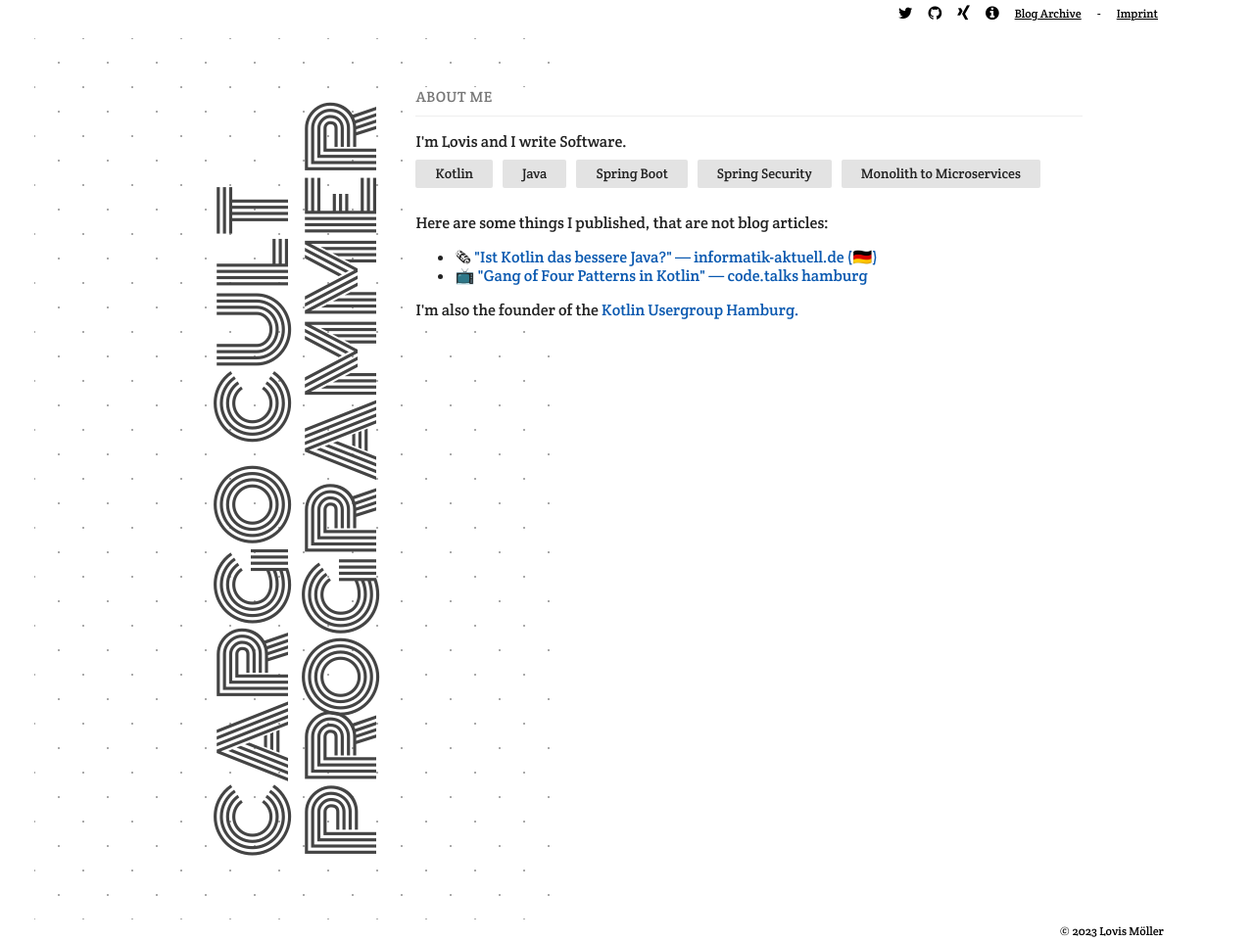
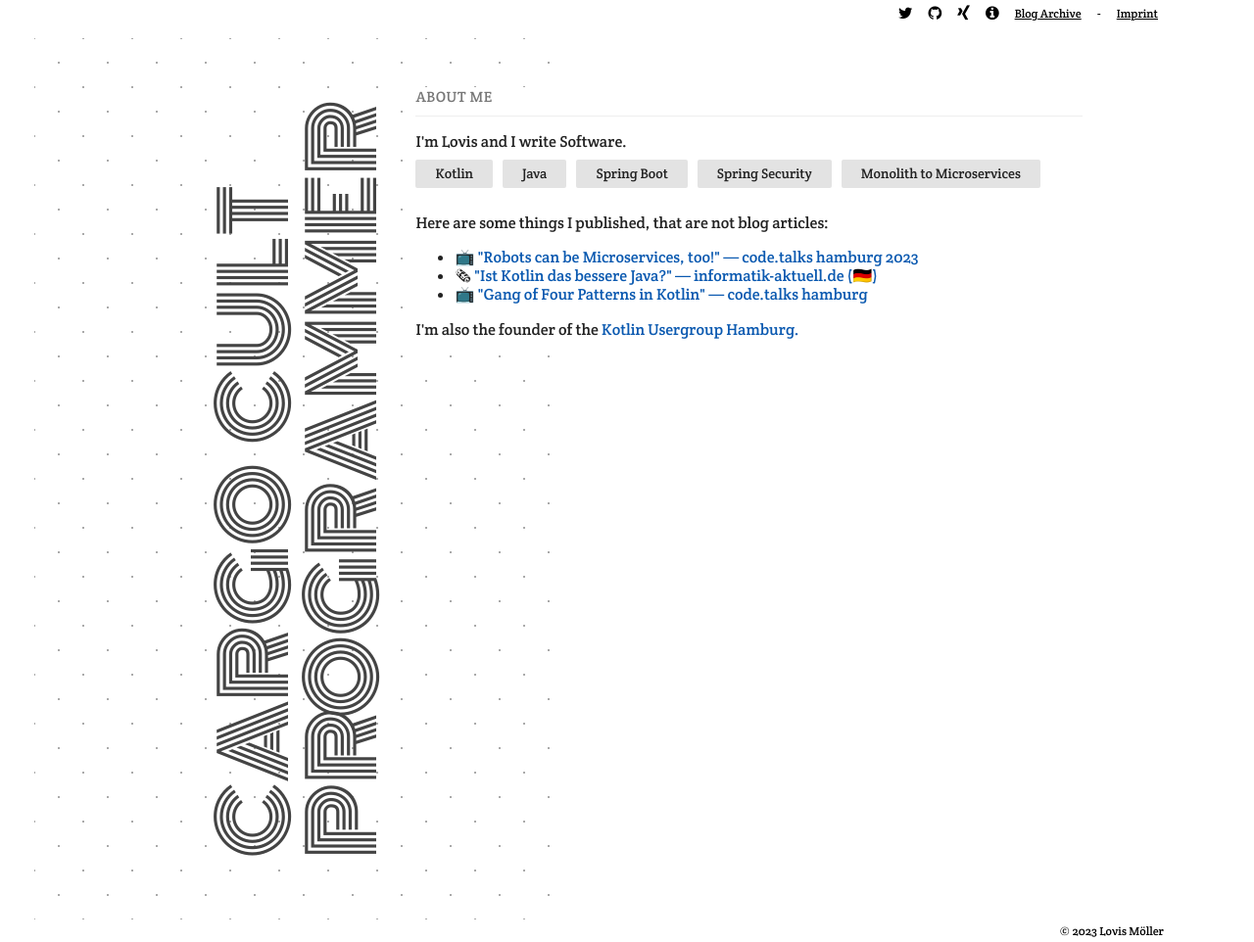
Before and after one commit to lmller/lmller.github.io, a Jekyll site: the page built from about.html, in a window 1280 px wide. Shown: the whole page at 98% size. Built offline with Jekyll 4.4.1, drawn with Linux system fonts in a browser that asks for light colours.

Commit message:
add recent talk

```diff
--- a/about.html
+++ b/about.html
@@ -22,6 +22,7 @@ title: About - Lovis Möller
         <p>
             Here are some things I published, that are not blog articles:
             <ul>
+                <li> 📺 <a href="https://www.youtube.com/watch?v=6JHjPBlUUHU">"Robots can be Microservices, too!" &mdash; code.talks hamburg 2023</a></li>
                 <li> 🗞 <a href="https://www.informatik-aktuell.de/entwicklung/programmiersprachen/ist-kotlin-das-bessere-java-eine-einfuehrung.html">"Ist Kotlin das bessere Java?" &mdash; informatik-aktuell.de (🇩🇪)</a></li>
                 <li> 📺 <a href="https://www.youtube.com/watch?v=xxGCVVtMVn4">"Gang of Four Patterns in Kotlin" &mdash; code.talks hamburg </a></li>
             </ul>
```
